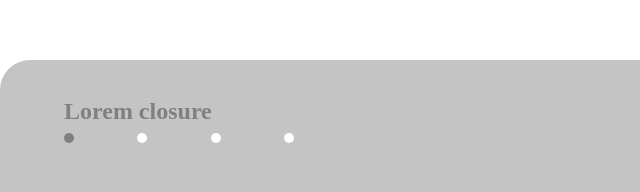
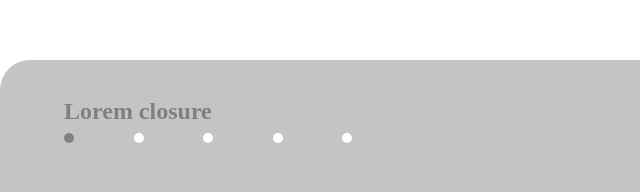
Before and after one commit to e-jieun/0406-layout-training, a plain HTML site: page index.html in a window 1280 px wide. Shown: the part 260-452 px from the top of the page, 0-640 px from the left. Drawn offline with Linux system fonts and the light colour scheme.

Commit message:
div:nth-child(1)의 text/circle con의 div 1개 추가 생성완료, input 텍스트 위치 조정

```diff
--- a/css/style.scss
+++ b/css/style.scss
@@ -53,7 +53,7 @@ $per100: 100%;
           font-weight: 600;
         }
         >div:nth-child(2){
-          width: 20%;
+          width: 25%;
           @include flex-align-justify(center, space-between);
             >div{
               width: 10px;
--- a/index.html
+++ b/index.html
@@ -19,6 +19,7 @@
             <!-- color gray -->
             <div></div>
             <!-- color white -->
+            <div></div>
             <div></div>
             <div></div>
             <div></div>
```
Also changed, not shown: css/style.css.
